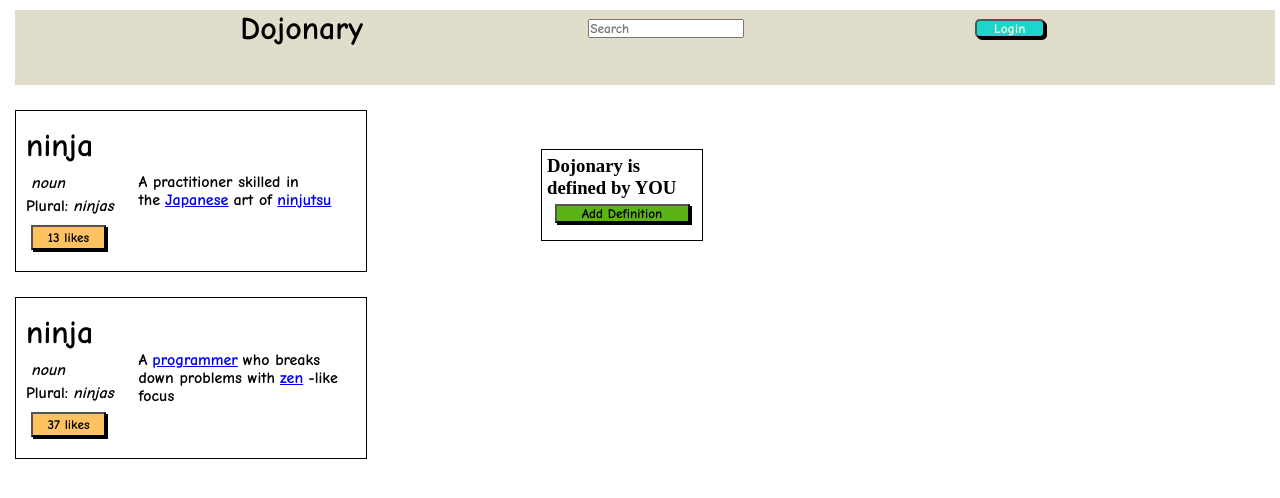
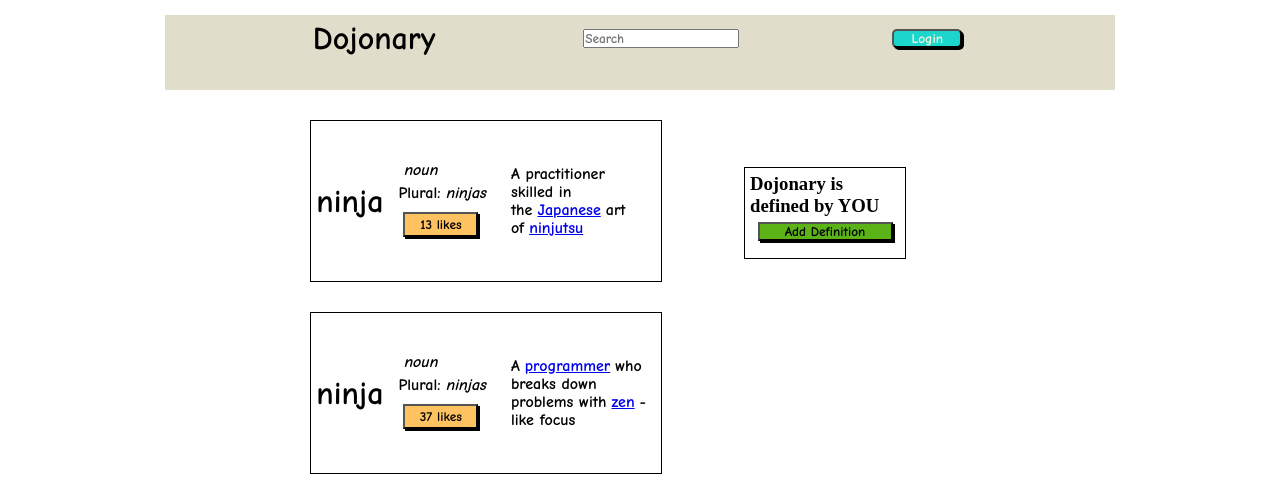
Before and after one commit to dayamuwu/Bootcamp-Publico, a plain HTML site: page OnclickJS_defin/Onclick.html in a window 1280 px wide. Drawn offline with Linux system fonts and the light colour scheme.

Commit message:
Definitivo

```diff
--- a/OnclickJS copy/Onclick.css
+++ b/OnclickJS_defin/Onclick.css
@@ -7,9 +7,15 @@
 
 }
 
+.contenedor-pri{
+    display: flex;
+    flex-direction: column;
+    align-items: center;
+}
+
 .contene {
     height: 75px;
-    width: 100%;
+    width: 950px;
     background-color: #E0DECA;
     color: black;
 }
@@ -21,6 +27,7 @@
     margin-top: 2%;
     display: flex;
     align-items: center;
+    margin-right: 25%;
 }
 
 .caja2 {
@@ -29,7 +36,8 @@
     border: 1px solid black;
     margin-top: 2%;
     display: flex;
-    align-items: center
+    align-items: center;
+    margin-right: 25%;
 }
 
 .caja3 {
@@ -38,7 +46,7 @@
     border: 1px solid black;
     float: right;
     margin-top: -25%;
-    margin-right: 45%;
+    margin-left: 30%;
 }
 
 
--- a/OnclickJS copy/Onclick.html
+++ b/OnclickJS_defin/Onclick.html
@@ -9,6 +9,8 @@
     </head>
 
     <body>
+    <div class="contenedor-pri">
+
         <header class="contene">
             <h1>Dojonary
                 <input type="text" name="Search" placeholder="Search">
@@ -16,8 +18,8 @@
             </h1>
         </header>
         <div class="caja1">
+            <h2>ninja</h2>
                 <ul class="list">
-                <h2>ninja</h2>
                 <li><em>noun</em></li>
                 <li>Plural:<em>ninjas</em></li>
                 <li><button class="btn2" onclick="mens_alert()">13 likes</button></li>
@@ -26,8 +28,8 @@
         </div>
 
         <div class="caja2">
-            <ul class="list">
             <h2>ninja</h2>
+                <ul class="list">
                 <li><em>noun</em></li>
                 <li>Plural:<em>ninjas</em></li>
                 <li><button class="btn2" onclick="mens_alert()">37 likes</button></li>
@@ -40,7 +42,7 @@
                 <button id="btn3" onclick="borrar()">Add Definition</button>
             </h3>
         </div>
-
+    </div>
     <script src="./Onclick.js"></script>
     </body>
 </html>
```
Also changed, not shown: OnclickJS_defin/Onclick.js (renamed from OnclickJS copy/Onclick.js).
